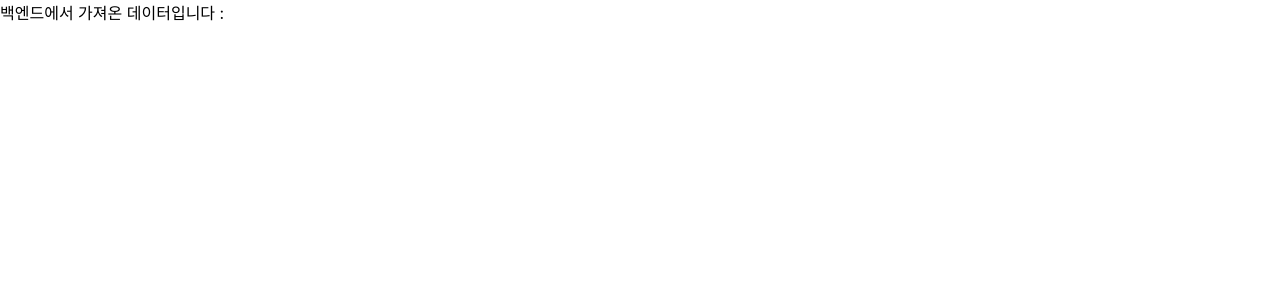
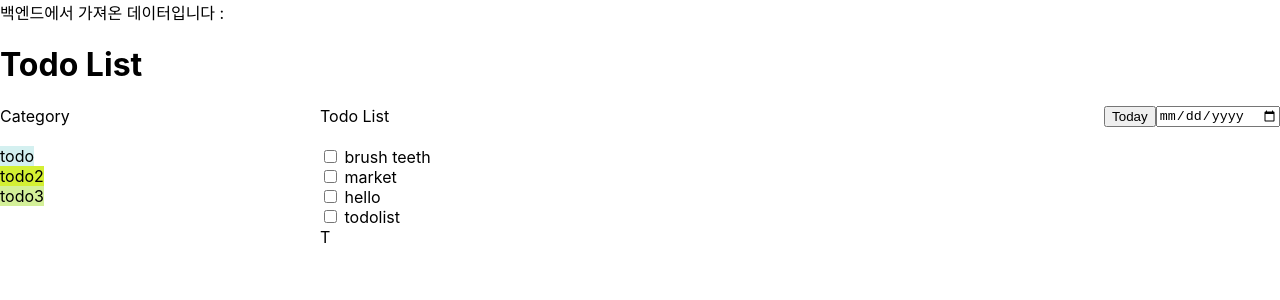
Before and after one commit to Kdoby/TodoList, a React (Create React App) app in the folder src/main/frontend/: page / in a window 1280 px wide. Shown: the top 300 px of the page. Built offline with nearby package versions, Linux system fonts and the light colour scheme; no server answers.

Commit message:
feat: 큰 틀 만듦

```diff
--- a/src/main/frontend/src/App.js
+++ b/src/main/frontend/src/App.js
@@ -1,4 +1,5 @@
 import './App.css';
+import TodoListPage from './component/TodoListPage';
 import React, {useEffect, useState} from 'react';
 import axios from 'axios';
 
@@ -12,9 +13,13 @@ function App() {
     }, []);
 
     return (
+    <div>
         <div>
             백엔드에서 가져온 데이터입니다 : {hello}
         </div>
+
+        <TodoListPage />
+    </div>
     );
 }
 
--- /dev/null
+++ b/src/main/frontend/src/component/InputDate.js
@@ -0,0 +1,4 @@
+export default function InputDate(){
+    return <input type="date"
+                style={{float:"right"}}/>;
+}
--- /dev/null
+++ b/src/main/frontend/src/component/TodayBtn.js
@@ -0,0 +1,3 @@
+export default function TodayBtn(){
+    return <button style={{float:"right"}}>Today</button>;
+}
--- /dev/null
+++ b/src/main/frontend/src/component/Todo.js
@@ -0,0 +1,7 @@
+export default function Todo(props){
+    return (
+        <div>
+            <input type="checkbox"></input> <span>{props.title}</span>
+        </div>
+    );
+}
--- /dev/null
+++ b/src/main/frontend/src/component/TodoCategory.js
@@ -0,0 +1,11 @@
+export default function TodoCategory(props){
+    return (
+        <div style={{width:"100%"}}>
+            <div style={{
+                    display:"inline",
+                    width:"5px",
+                    backgroundColor:props.color
+            }}>{props.category}</div>
+        </div>
+    );
+}
--- /dev/null
+++ b/src/main/frontend/src/component/TodoListPage.js
@@ -0,0 +1,55 @@
+import TodayBtn from "./TodayBtn";
+import InputDate from "./InputDate";
+import Todo from "./Todo";
+import TodoCategory from "./TodoCategory";
+
+export default function TodoList() {
+    return (
+        <div>
+            <h1>Todo List</h1>
+            <div style={{
+                 display:"grid",
+                 gridTemplateColumns:"1fr 3fr"
+                 }}
+            >
+                <div>
+                    <div>Category</div>
+
+                    <div style={{
+                            marginTop:"20px"
+                    }}>
+                        <TodoCategory color={"#d4f0f0"} category={"todo"}/>
+                        <TodoCategory color={"#d4f033"} category={"todo2"}/>
+                        <TodoCategory color={"#d4f099"} category={"todo3"}/>
+
+                    </div>
+
+                </div>
+                <div>
+                    <div style={{
+                            display:"block",
+                            clear:"both",
+                            overflow:"hidden"
+                         }}
+                    >
+                        <div style={{float:"left"}}>Todo List</div>
+                        <InputDate />
+                        <TodayBtn></TodayBtn>
+                    </div>
+
+                    <div style={{
+                            clear:"both",
+                            marginTop:"20px"
+                    }}>
+                        <Todo title={"brush teeth"}/>
+                        <Todo title={"market"}/>
+                        <Todo title={"hello"}/>
+                        <Todo title={"todolist"}/>
+                    T</div>
+
+                </div>
+            </div>
+        </div>
+
+    );
+}
```
